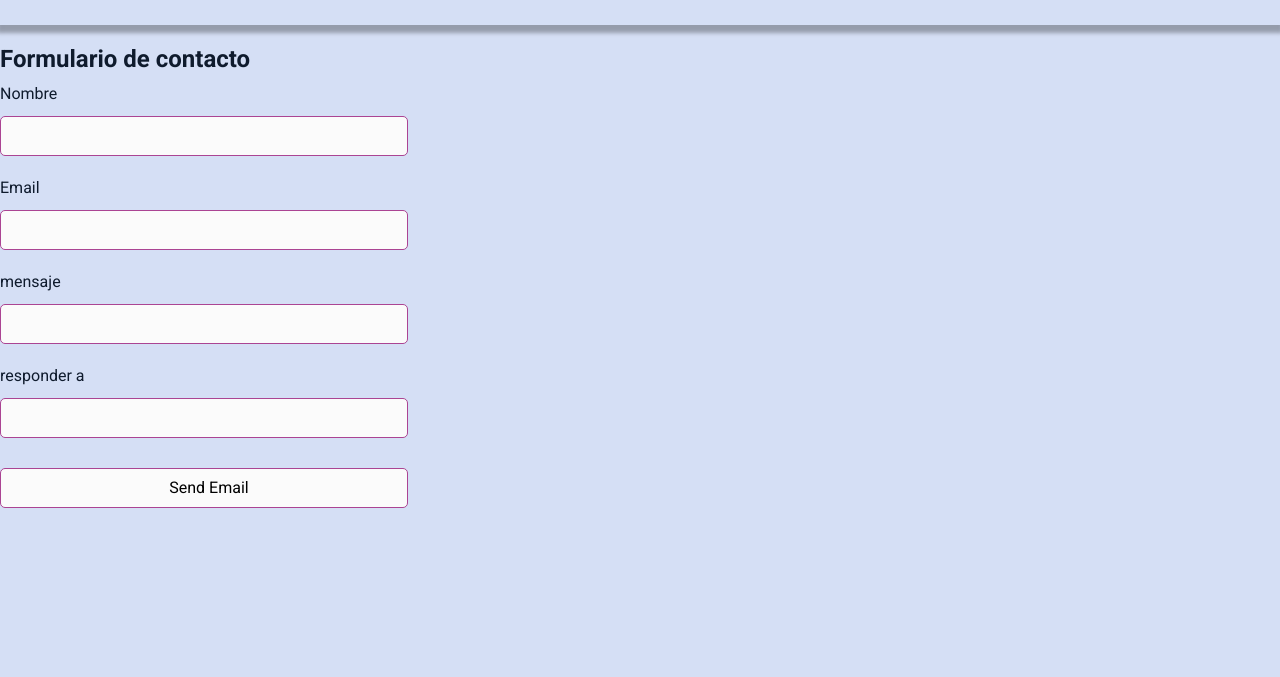
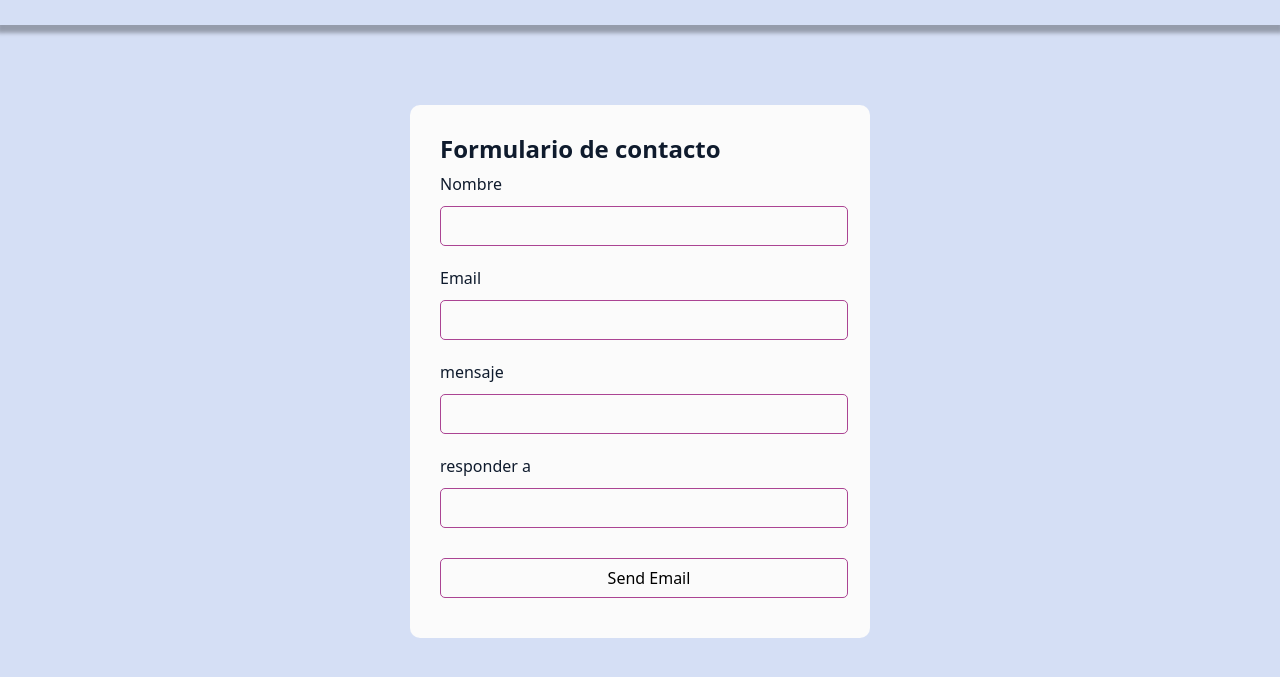
Before and after one commit to DaniMGithub/Juguetini, a website: page contacto.html in a window 1280 px wide. Shown: the part 187-864 px from the top of the page. Before the commit the page ends 800 px from the top, so only its background shows below. Drawn offline with nearby package versions, Linux system fonts and the light colour scheme.

Commit message:
configuración mail

```diff
--- a/contacto.html
+++ b/contacto.html
@@ -60,7 +60,7 @@
     </header>
 
 
-    <form id="form">
+    <form id="form" class="formulario">
       <h4>Formulario de contacto</h4>
       <div class="field">
         <label for="from_name">Nombre</label>
```
